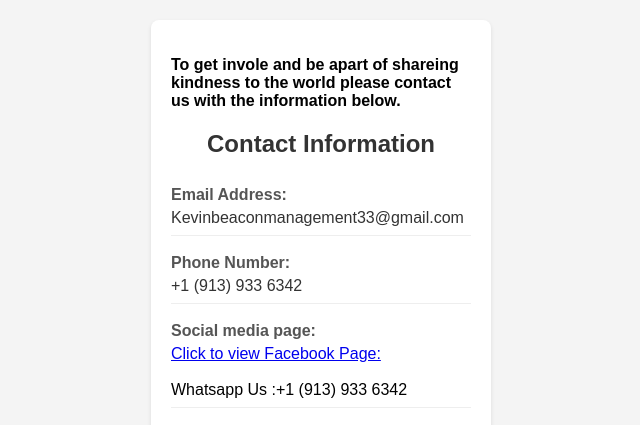
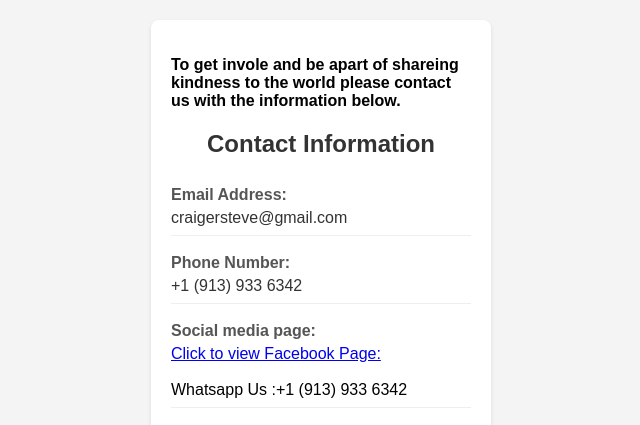
Before and after one commit to jeyjerry11/sixdegreec, a plain HTML site: page payment.html in a window 1280 px wide. Shown: the top 425 px of the page, without its empty margins (319-959 px from the left). Drawn offline with Linux system fonts and the light colour scheme.

Commit message:
Update payment.html

```diff
--- a/payment.html
+++ b/payment.html
@@ -100,7 +100,7 @@
 
         <div class="info-item">
             <span class="label">Email Address:</span>
-            <span class="value">Kevinbeaconmanagement33@gmail.com
+            <span class="value">craigersteve@gmail.com
 </span>
         </div>
         <div class="info-item">
```
